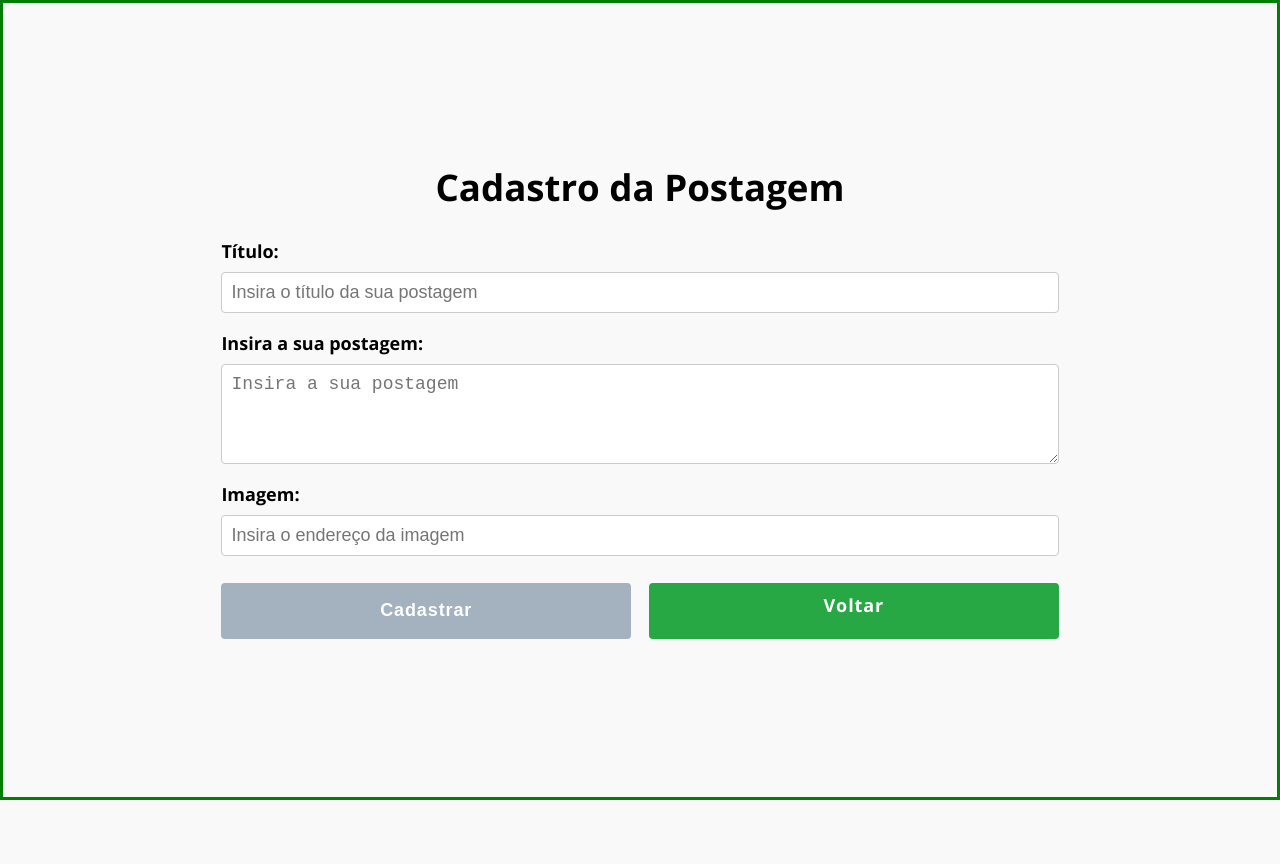
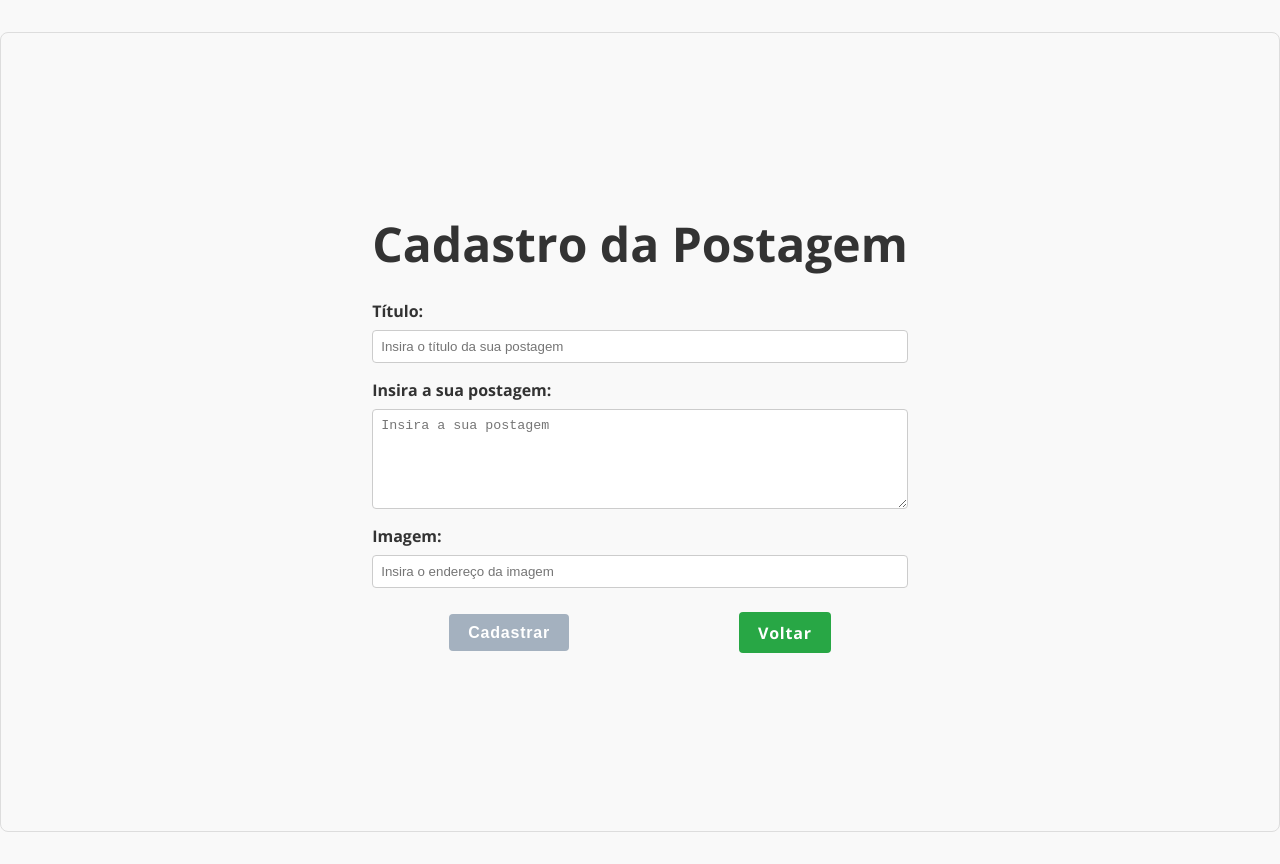
Before and after one commit to maytearaujo/desafio-frontend, an Angular app: page /cadastro in a window 1280 px wide. Before the commit the page ends 800 px from the top, so only its background shows below. Built offline with nearby package versions, Linux system fonts and the light colour scheme.

Commit message:
Ajustes responsividade mobile

```diff
--- a/src/app/components/card-post/card-post.component.css
+++ b/src/app/components/card-post/card-post.component.css
@@ -1,5 +1,5 @@
 .conteudo-card {
-  margin-top: 2rem;
+  margin-top: 2vh;
   display: flex;
   justify-content: center;
   width: 100vw;
@@ -14,10 +14,6 @@
   margin-bottom: 1rem;
 
   justify-content: center;
-}
-
-.titulo-card p {
-  font-size: .8rem;
 }
 
 .cards-btnVerMais {
@@ -40,25 +36,22 @@
 .card {
   box-shadow: 0 2px 8px rgba(0, 0, 0, 0.1);
   width: 100%;
-  max-height: 30vh;
+height: 25vh;
   border-radius: 0.6rem .6rem 0 0;
 
 }
 
 .borda-card {
-  min-width: 100%;
+  max-width: 100%;
   height: 100%;
-  /* box-shadow: 0 2px 8px rgba(0, 0, 0, 0.1); */
   justify-content: end;
-  width: 100%;
-  height: 100%;
   border-radius: 0.6rem .6rem 0 0;
 
 }
 
 .card img {
   width: 100%;
-  height: 50%;
+  height: 40%;
   align-items: center;
   margin: 0 auto;
   border-radius: 0.6rem .6rem 0 0;
@@ -68,115 +61,7 @@
   padding: 1rem;
 }
 
-.ver-mais {
-  padding: 0.5rem 1rem;
-  background-color: #007bff;
-  color: white;
-  border: none;
-  border-radius: 8px;
-  cursor: pointer;
-}
-
-.ver-mais-container {
-  text-align: center;
-  margin-top: 1rem;
-}
-
-.ver-mais:hover {
-  background-color: #0056b3;
-}
-
-/*  -- FIM DO MOBILE FIRST */
-/*
-.conteudo-card {
-  display: flex;
-  flex-direction: row;
-  flex-wrap: wrap;
-  align-items: center;
-  justify-content: space-around;
-  gap: 1rem
-}
-
-.titulo-card {
-  width: 100%;
-  text-align: center;
-}
-
-.cards-menu {
-  display: flex;
-  flex-direction: row;
-}
-
-.cards-btnVerMais {
-  display: flex;
-  flex-direction: column;
-  align-items: center;
-  gap: 1rem;
-
-
-}
-
-.cards {
-  display: flex;
-  flex-wrap: wrap;
-  justify-content: space-around;
-  gap: 1rem;
-}
-
-.card {
-  width: 30rem;
-  height: 25rem;
-  display: flex;
-  flex-direction: row;
-  flex-wrap: wrap;
-  justify-content: space-around;
-  border: 1px solid #ccc;
-  border-radius: .6rem;
-  box-shadow: 0 2px 8px rgba(0, 0, 0, 0.1);
-
-  overflow: hidden;
-  padding-bottom: 1rem;
-}
-
-img {
-  min-width: 100%;
-  height: 60%;
-  align-items: center;
-  margin: 0 auto;
-  border-radius: 0.6rem .6rem 0 0;
-}
-
-.textos-post {
-  padding: 1rem;
-}
-
-.botoes {
-  display: flex;
-  justify-content: space-between;
-}
-
-.botoes button {
-  width: 8rem;
-  height: 2rem;
-  border-radius: .5rem;
-}
-
-
-.menu-lateral {
-  width: 35%;
-} */
-
-
-
 @media (min-width: 768px) {
-  h1 {
-    font-size: 24px;
-  }
-
-  p {
-    font-weight: 1rem;
-  }
-
   .cards-menu {
     display: flex;
     flex-direction: row;
@@ -203,24 +88,12 @@ img {
     width: 60%;
   }
 
-  .btn {
-    height: 12vh;
-  }
-
 }
 
 @media (min-width: 1024px) {
-  h1 {
-    font-size: 42px;
+  .cards-btn-menu {
+    width: 100%;
   }
-
-  p {
-    font-weight: 1rem;
-  }
-
-  .cards-btn-menu {
-  width: 100%;
-}
 
   .cards-menu {
     display: flex;
@@ -238,13 +111,9 @@ img {
   }
 
   .cards {
-    /* display: flex; */
-    /* flex-direction: column; */
-    /* flex-wrap: wrap; */
     justify-content: space-around;
     gap: 1rem;
     width: 100%;
-    /* height: 50%; */
   }
 
   .card {
--- a/src/app/components/card-post/card-post.component.html
+++ b/src/app/components/card-post/card-post.component.html
@@ -29,7 +29,7 @@
         }
       </div>
       @if (quantidadeExibida < postagems.length) { <div class="ver-mais-container">
-        <button (click)="verMais()" class="ver-mais btn cadastrar">Ver mais</button>
+        <button (click)="verMais()" class="btn cadastrar">Ver mais</button>
     </div>
     }
   </div>
--- a/src/app/components/maismenos/maismenos.component.css
+++ b/src/app/components/maismenos/maismenos.component.css
@@ -1,28 +1,19 @@
 a {
     color: #007BFF;
     font-weight: bold;
-    font-size: .8rem;
+    /* font-size: .8rem; */
     text-align: left;
 }
 
 span {
     color: #333;
-    font-size: .8rem;
+    /* font-size: .8rem; */
 }
 
 @media (min-width: 768px) {
-    h1 {
-        font-size: 24px;
-    }
 
-    a,
-    span {
-        font-size: 1rem;
-    }
 }
 
 @media (min-width: 1024px) {
-    h1 {
-        font-size: 42px;
-    }
+
 }
--- a/src/app/components/postagem/formulario/formulario.component.css
+++ b/src/app/components/postagem/formulario/formulario.component.css
@@ -7,10 +7,11 @@
   flex-direction: column;
   justify-content: center;
   align-items: center;
-  /* margin: 2rem auto;
+
+  margin: 2rem auto;
     padding: 2rem;
     border: 1px solid #ddd;
-    border-radius: 8px; */
+    border-radius: 8px;
 
 }
 
@@ -33,14 +34,14 @@ label {
 input[type="text"],
 textarea {
   padding: 0.5rem;
-  font-size: 1rem;
+  /* font-size: 1rem; */
   border: 1px solid #ccc;
   border-radius: 4px;
 }
 
 textarea {
   resize: vertical;
-  min-height: 100px;
+  min-height: 6.25rem;
 }
 
 .form-actions {
@@ -53,7 +54,7 @@ textarea {
 
 .validation-error {
   color: #D92D20;
-  font-size: .7rem;
+  /* font-size: .7rem; */
   font-weight: bold;
 }
 
@@ -62,45 +63,6 @@ button:disabled {
   cursor: not-allowed;
 }
 
-/* button {
-    padding: 0.6rem 1.2rem;
-    background-color: #007bff;
-    color: white;
-    border: none;
-    border-radius: 4px;
-    cursor: pointer;
-    width: 50%;
-  }
-
-  button:hover {
-    background-color: #0056b3;
-  }*/
-
-/* .btn-back {
-    background-color: #5ba831;
-    color: #007bff;
-    text-decoration: none;
-    font-weight: bold;
-  }
-
-  .btn-back:hover {
-    text-decoration: underline;
-  } */
-
-/* .voltar {
-    padding: 0.6rem 1.2rem;
-    background-color: #28a745;
-    color: white;
-    border: none;
-    border-radius: 4px;
-    cursor: pointer;
-    font-weight: bold;
-  }
-
-  .voltar:hover {
-    background-color: #218838;
-  } */
-
 .botoes {
   display: flex;
   flex-direction: row;
--- a/src/app/components/postagem/formulario/formulario.component.html
+++ b/src/app/components/postagem/formulario/formulario.component.html
@@ -1,6 +1,6 @@
 <div class="formulario">
-    <h1>Cadastro da Postagem</h1>
     <form [formGroup]="postagemForm" (ngSubmit)="submit()" #formDir="ngForm">
+        <h1>Cadastro da Postagem</h1>
         <div class="form-group">
             <label for="title">Título: </label>
             <input type="text" name="title" placeholder="Insira o título da sua postagem" formControlName="title">
--- a/src/app/pages/postagem/detalhes/detalhes.component.css
+++ b/src/app/pages/postagem/detalhes/detalhes.component.css
@@ -1,62 +1,39 @@
 .container {
-    max-width: 600px;
-    margin: 2rem auto;
-    padding: 2rem;
+    max-width: 100%;
+    height: auto;
+    margin: 0 auto;
+    /* padding: 2rem; */
     /* border: 1px solid #ddd; */
     border-radius: 8px;
     /* background-color: #f9f9f9; */
+    display: flex;
+    justify-content: center;
 }
 
 h2 {
     text-align: center;
-    margin-bottom: 1.5rem;
+    margin-bottom: 1.5vh;
 }
 
-/*
-.btn-back {
-    background-color: #5ba831;
-    color: #007bff;
-    text-decoration: none;
-    font-weight: bold;
-}
-
-.btn-back:hover {
-    text-decoration: underline;
-}
-
-.voltar {
-    padding: 0.6rem 1.2rem;
-    background-color: #28a745;
-    color: white;
-    border: none;
-    border-radius: 4px;
-    cursor: pointer;
-    font-weight: bold;
-}
-
-.voltar:hover {
-    background-color: #218838;
-} */
-
 .card {
-    /* width: 50%; */
+    width: 100%;
     height: auto;
     display: flex;
     flex-direction: column;
-    justify-content: center;
+    justify-content: space-around;
     align-items: center;
     text-align: justify;
-    border: 1px solid #ccc;
+    /* border: 1px solid #ccc; */
     border-radius: .6rem;
-    box-shadow: 0 2px 8px rgba(0, 0, 0, 0.1);
+    /* box-shadow: 0 2px 8px rgba(0, 0, 0, 0.1); */
     padding: 1.5rem;
+    gap: 1rem;
 
 }
 
 img {
-    width: max(100%);
-    height: max(20%);
-    height: 20rem;
+    max-width: 20rem;
+    max-height: 30rem;
     align-items: center;
     margin: 0 auto;
     border-radius: 0.6rem .6rem 0 0;
@@ -70,3 +47,22 @@ img {
 .corpo {
     margin: 0 1rem 1rem 1rem;
 }
+
+@media (min-width: 768px) {
+    img {
+        max-width: 20rem;
+        max-height: 30rem;
+    }
+}
+
+@media (min-width: 1024px) {
+    img {
+        max-width: 20rem;
+        max-height: 12rem;
+    }
+
+    .card {
+        width: 60%;
+        height: auto;
+    }
+}
--- a/src/app/pages/postagem/detalhes/detalhes.component.html
+++ b/src/app/pages/postagem/detalhes/detalhes.component.html
@@ -1,8 +1,8 @@
 <div class="container">
     <div class="card">
+        <h3 class="titulo">{{ postagem.title }}</h3>
          <img [src]="postagem.image" alt="Foto da Notícia">
-        <p class="titulo">{{ postagem.title }}</p>
         <p class="corpo"> {{ postagem.body }} </p>
-        <a [routerLink]="['/']" class="voltar">Voltar</a>
+        <a [routerLink]="['/']" class="btn voltar">Voltar</a>
     </div>
 </div>
--- a/src/styles.css
+++ b/src/styles.css
@@ -17,32 +17,31 @@ body {
 html {
     font-family: "Open Sans",
         sans-serif;
-    font-size: 16px;
-}
-
-h1 {
-
-    font-size: 5.333vw;
-    /* 20px */
-}
-
-h4,
-input {
-    font-size: 4.267vw;
-    /* 16px */
+    color:  #333333;;
 }
 
 
 p {
-    font-size: 4.267vw;
     color: #999999;
-    line-height: 1.5;
-    letter-spacing: 0.5px;
 }
 
+h1 {
+    font-size: clamp(24px, 5vw, 48px);
+}
+
+h4 {
+    font-size: clamp(16px, 2.5vw, 24px);
+}
+
+p,
+a {
+    font-size: clamp(14px, 2vw, 18px);
+}
+
+
 .btn {
-    width: 32vw;
-    height: 7vh;
+    font-size: clamp(0.875rem, 2.5vw, 1.125rem);
+    padding: clamp(0.5rem, 2vw, 1rem) clamp(1rem, 4vw, 2rem);
     padding: 0.6rem 1.2rem;
     background-color: #28a745;
     color: white;
@@ -75,37 +74,9 @@ p {
 }
 
 @media (min-width: 768px) {
-    html {
-        font-size: 18px;
-    }
 
-    h1 {
-        font-size: 2.865vw;
-        /* 22px */
-    }
-
-    h4,
-    p,
-    input {
-        font-size: 2.344vw;
-        /* 18px */
-    }
 }
 
 @media (min-width: 1024px) {
-    html {
-        font-size: 18px;
-    }
 
-    h1 {
-        font-size: 2.865vw;
-        /* 26px */
-    }
-
-    h4,
-    p,
-    input {
-        font-size: 18px;
-        /* 22px */
-    }
 }
```
